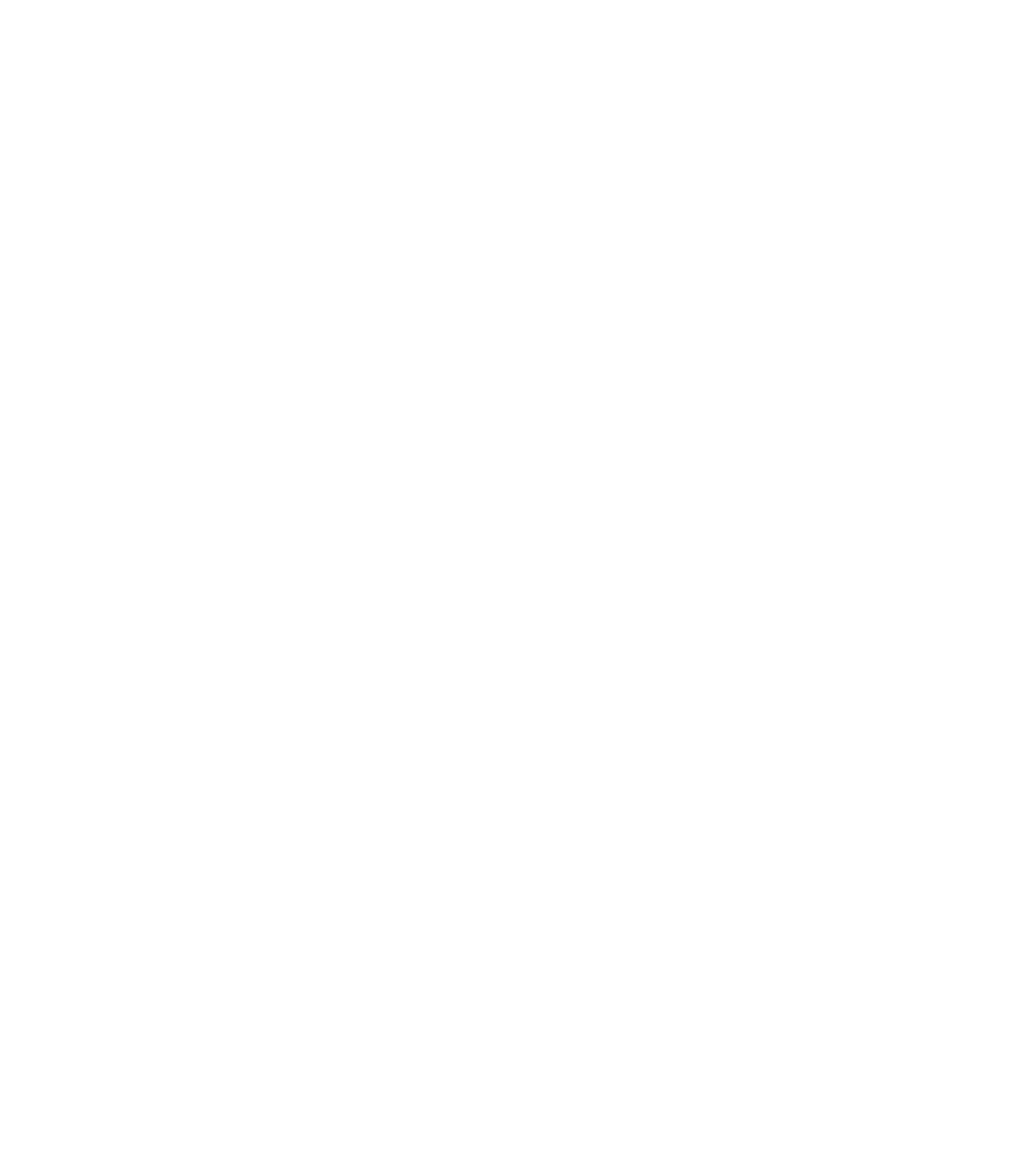
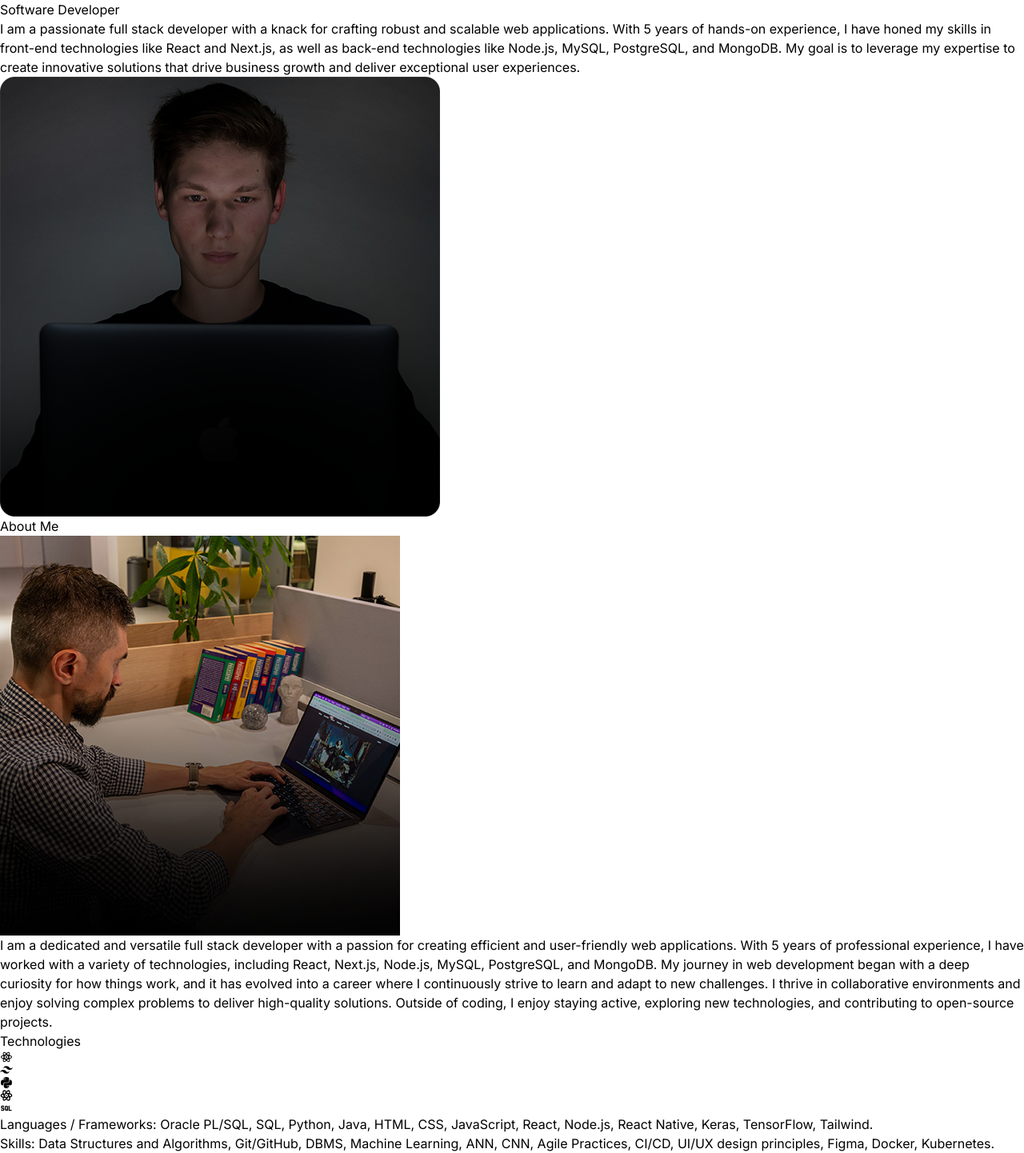
Before and after one commit to naikaj18/portfolio, a React (Vite) app: page / in a window 1280 px wide. Shown: the part 108-1550 px from the top of the page at 80% size. Before the commit the page ends 800 px from the top, so only its background shows below. Built offline with nearby package versions, Linux system fonts and the light colour scheme.

Commit message:
Until Technologies

```diff
--- a/src/App.jsx
+++ b/src/App.jsx
@@ -1,12 +1,19 @@
 import Hero from "./components/Hero"
 import Navbar from "./components/Navbar"
+import About from "./components/About"
+import Technologies from "./components/Technologies"
 export default function App() {
   return (
     <div className="overflow-x-hidden text-neutral-300 antialiased selection:bg-cyan-300 selection:text-cyan-900">
       <div className="fixed top-0 -z-10 h-full w-full">
         <div className="absolute top-0 z-[-2] h-screen w-screen bg-neutral-950 bg-[radial-gradient(ellipse_80%_80%_at_50%_-20%,rgba(120,119,198,0.3),rgba(255,255,255,0))]"></div>
       </div>
-      <div className="container mx-auto px-8"><Navbar /><Hero /></div>
+      <div className="container mx-auto px-8">
+        <Navbar/>
+        <Hero/>
+        <About/>
+        <Technologies/>
+        </div>
     </div>
   )
 }
--- /dev/null
+++ b/src/components/About.jsx
@@ -0,0 +1,24 @@
+import aboutImg from "../assets/about.jpg";
+import { ABOUT_TEXT } from "../constants";
+const About = () => {
+    return (
+        <div className="border-b border-neutral-900 pb-4">
+            <h2 className="my-20 text-center sm:text-5xl text-4xl">About
+                <span className="bg-gradient-to-r from-pink-300 via-slate-500 to-purple-500 bg-clip-text text-transparent"> Me</span ></h2>
+            <div className="flex flex-wrap">
+                <div className="w-full lg:w-1/2 lg:p-8">
+                    <div className="flex items-center justify-center">
+                        <img className="rounded-2xl" src={aboutImg} alt="about" />
+                    </div>
+                </div>
+                <div className="w-full lg:w-1/2">
+                    <div className="flex justify-center lg:justify-start">
+                        <p className="my-2 max-w-xl py-6">{ABOUT_TEXT}</p>
+                    </div>
+                </div>
+            </div>
+        </div>
+    )
+}
+
+export default About
--- a/src/components/Hero.jsx
+++ b/src/components/Hero.jsx
@@ -1,12 +1,21 @@
-
+import { HERO_CONTENT } from "../constants";
+import profilePic from "../assets/kevinRushProfile.png";
 
 const Hero = () => {
     return (
         <div className="border-b border-neutral-900 pb-4 lg:mb-35">
             <div className="flex flex-wrap">
-                <div className="w-full lg:w-1/2"></div>
-                <div className=".flex flex-col items-center lg:items-start">
-                    <h1>Naikaj Shiradkar</h1>
+                <div className="w-full lg:w-1/2">
+                    <div className="flex flex-col items-center lg:items-start">
+                        <h1 className="pb-16 text-6xl font-thin tracking-tight lg:mt-16 lg:text-8xl">Naikaj Shiradkar</h1>
+                        <span className="bg-gradient-to-r from-pink-300 via-slate-500 to-purple-500 bg-clip-text text-4xl tracking-tight text-transparent">Software Developer</span>
+                        <p className="my-2 max-w-xl py-6 font-light tracking-tighter">{HERO_CONTENT}</p>
+                    </div>
+                </div>
+                <div className="w-full lg:w-1/2 lg:p-8">
+                <div className="flex justify-center">
+                    <img src = {profilePic} alt="Naikaj Shiradkar" />
+                </div>
                 </div>
             </div>
         </div>
--- a/src/components/Navbar.jsx
+++ b/src/components/Navbar.jsx
@@ -1,6 +1,7 @@
 import logo from "../assets/kevinRushLogo.png"
 import { FaLinkedin } from "react-icons/fa";
 import { FaGithub } from "react-icons/fa";
+import { SiLeetcode } from "react-icons/si";
 
 const Navbar = () => {
   return (
@@ -11,6 +12,7 @@ const Navbar = () => {
         <div className="m-8 flex items-center justify-center gap-4 text-2xl">
             <FaLinkedin/>
             <FaGithub/>
+            <SiLeetcode />
         </div>
     </nav>
   )
--- /dev/null
+++ b/src/components/Technologies.jsx
@@ -0,0 +1,36 @@
+import { RiReactjsLine } from "react-icons/ri"
+import { RiTailwindCssFill } from "react-icons/ri";
+import { FaPython } from "react-icons/fa";
+import { TbBrandReactNative } from "react-icons/tb";
+import { TbSql } from "react-icons/tb";
+
+const Technologies = () => {
+    return (
+        <div className="border-b border-neutral-800 pb-24">
+            <div className="my-20 text-center text-4xl font-bold bg-gradient-to-r from-cyan-400 via-yellow-100 to-red-800 bg-clip-text tracking-tight text-transparent">Technologies</div>
+            <div className="flex flex-wrap flex-center justify-center gap-4 items-center">
+                <div className="rounded-2xl border-4 border-neutral-800 p-4">
+                    <RiReactjsLine className="text-7xl text-[rgb(97,219,251)]" />
+                </div>
+                <div className="rounded-2xl border-4 border-neutral-800 p-4">
+                    <RiTailwindCssFill className="text-7xl text-white " />
+                </div>
+                <div className="rounded-2xl border-4 border-neutral-800 p-4">
+                    <FaPython className="text-7xl text-[rgb(255,222,87)]" />
+                </div>
+                <div className="rounded-2xl border-4 border-neutral-800 p-4">
+                    <TbBrandReactNative className="text-7xl text-[rgb(97,219,251)] " />
+                </div>
+                <div className="rounded-2xl border-4 border-neutral-800 p-4">
+                    <TbSql className="text-7xl text-red-500" />
+                </div>
+            </div>
+            <p className="my-10 text-center text-xl font-light tracking-tight"><span className="font-bold bg-gradient-to-r from-cyan-100 via-yellow-100 to-red-200 bg-clip-text tracking-tight text-transparent" >Languages / Frameworks:</span> Oracle PL/SQL, SQL, Python, Java, HTML, CSS, JavaScript, React, Node.js,
+            React Native, Keras, TensorFlow, Tailwind.</p>
+            <p className="my-10 text-center text-xl font-light tracking-tight"><span className="font-bold bg-gradient-to-r from-cyan-100 via-yellow-50 to-red-100 bg-clip-text tracking-tight text-transparent">Skills:</span> Data Structures and Algorithms, Git/GitHub, DBMS, Machine Learning, ANN, CNN, Agile Practices,
+            CI/CD, UI/UX design principles, Figma, Docker, Kubernetes.</p>
+        </div>
+    )
+}
+
+export default Technologies
```
